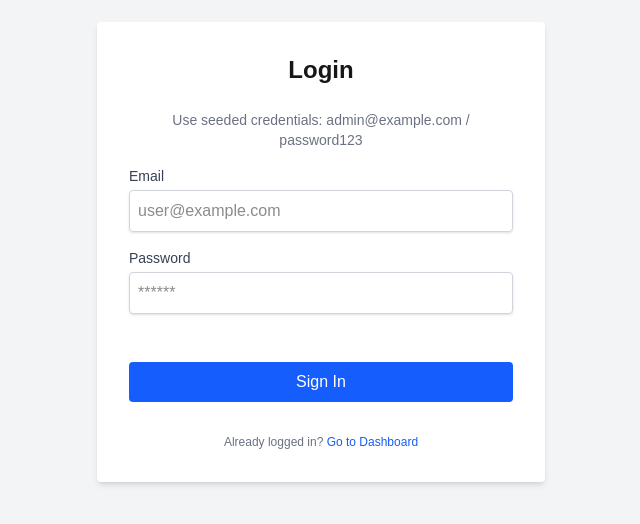
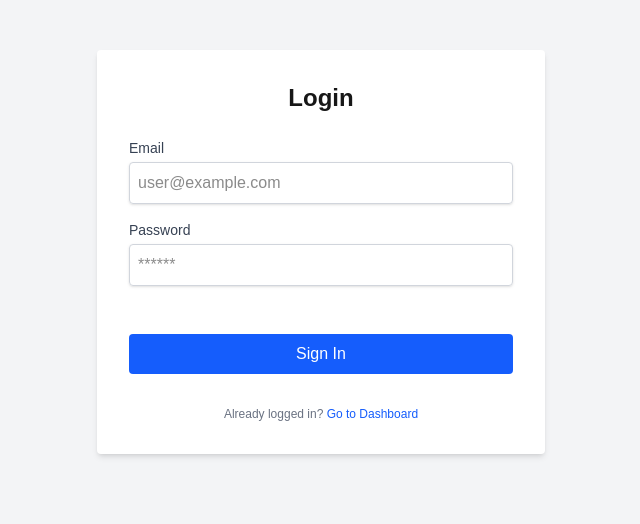
Before and after one commit to LinosCo/ai-interviewer, a Next.js app: page /login in a window 1280 px wide. Shown: the part 148-672 px from the top of the page, without its empty margins (319-959 px from the left). Built offline with nearby package versions, Linux system fonts and the light colour scheme.

Commit message:
chore: remove seeded credentials from login page

```diff
--- a/src/app/login/page.tsx
+++ b/src/app/login/page.tsx
@@ -21,9 +21,7 @@ export default function LoginPage() {
         <div className="flex min-h-screen items-center justify-center bg-gray-100">
             <div className="w-full max-w-md bg-white p-8 rounded shadow-md">
                 <h2 className="text-2xl font-bold mb-6 text-center">Login</h2>
-                <p className="text-center text-gray-500 mb-4 text-sm">
-                    Use seeded credentials: admin@example.com / password123
-                </p>
+
                 <form action={dispatch} className="space-y-4">
                     <div>
                         <label className="block text-sm font-medium text-gray-700">Email</label>
```
